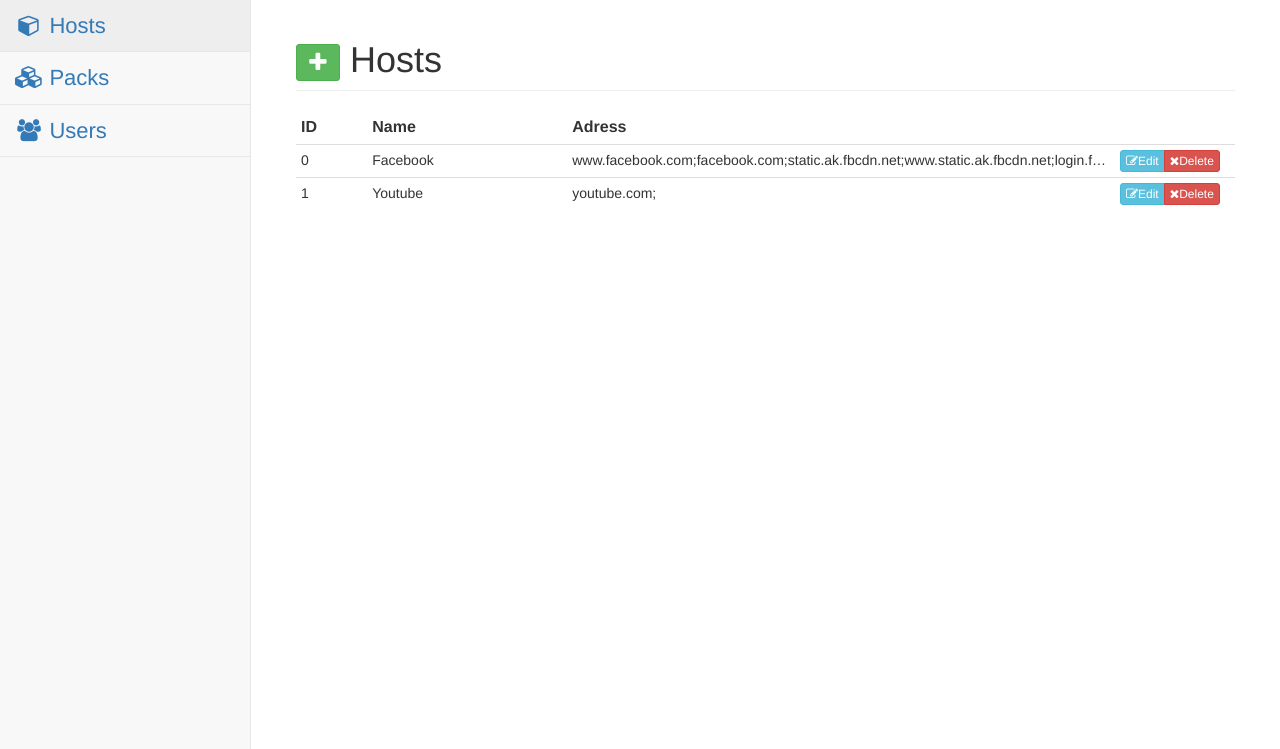
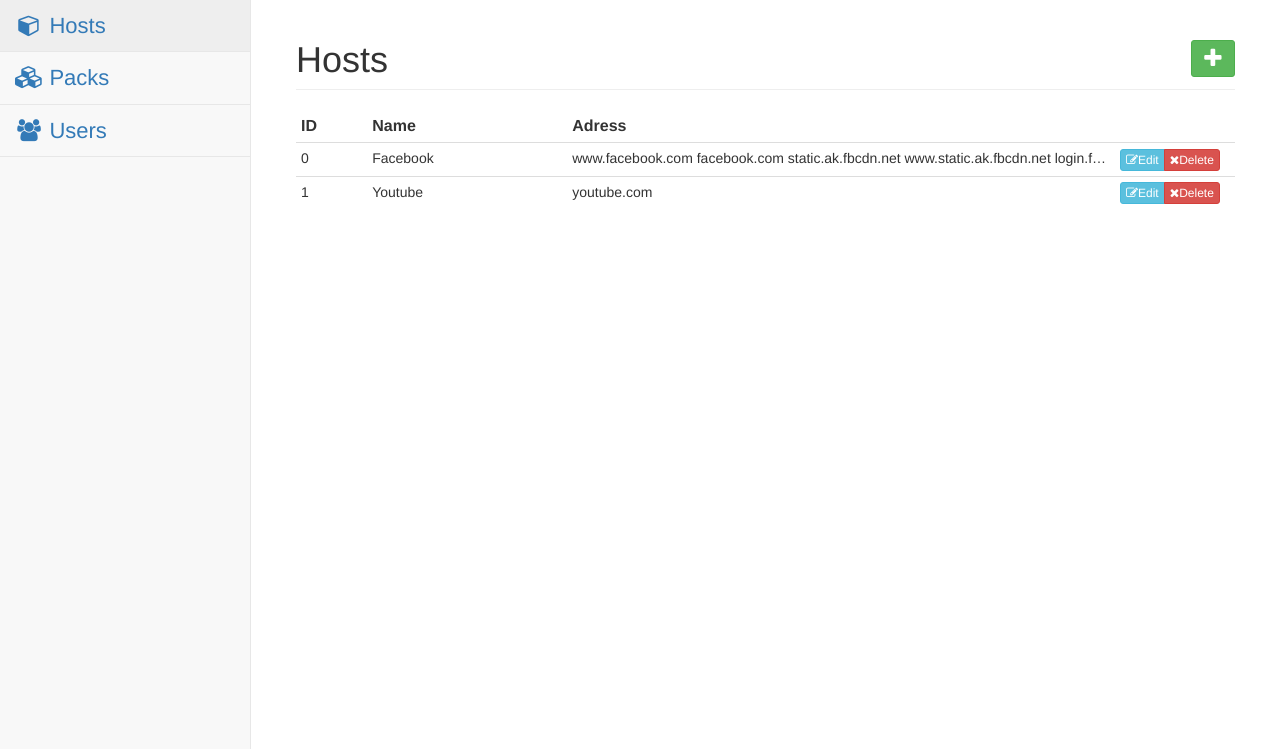
Before and after one commit to Davidblkx/WebFence.WebUI, a PHP site: page /hosts.php in a window 1280 px wide. Shown: the part 59-808 px from the top of the page. Run offline with PHP 8.4, Linux system fonts and the light colour scheme; the visitor is signed in with stand-in values (Sample User, id 1).

Commit message:
host.php 1.0 completed

```diff
--- a/css/modifier.css
+++ b/css/modifier.css
@@ -33,8 +33,21 @@ thead tr td{
     width: 120px;
 }
 
-.btn-addHost{
+.page-header .btn{
     font-size: 22px;
     width: 44px;
 }
+
+.page-header .right{
+    float: right;
+}
+
 /* ====================TABLES STYLES==================== */
+
+
+
+/* =====================FORM HOSTS====================== */
+#formHostEditor .textarea-hosts{
+    resize: none;
+}
+/* =====================FORM HOSTS====================== */
--- a/dbhosts.xml
+++ b/dbhosts.xml
@@ -1,18 +1,17 @@
 <?xml version="1.0"?>
 <hosts>
   <host id="0" name="Facebook">
-      <address>www.facebook.com</address>
-      <address>facebook.com</address>
-      <address>static.ak.fbcdn.net</address>
-      <address>www.static.ak.fbcdn.net</address>
-      <address>login.facebook.com</address>
-      <address>www.login.facebook.com</address>
-      <address>fbcdn.net</address>
-      <address>www.fbcdn.net</address>
-      <address>fbcdn.com</address>
-      <address>www.fbcdn.com</address>
-      <address>static.ak.connect.facebook.com</address>
-      <address>www.static.ak.connect.facebook.com</address>
+    <address>www.facebook.com&#xD;</address>
+    <address>facebook.com&#xD;</address>
+    <address>static.ak.fbcdn.net&#xD;</address>
+    <address>www.static.ak.fbcdn.net&#xD;</address>
+    <address>login.facebook.com&#xD;</address>
+    <address>www.login.facebook.com&#xD;</address>
+    <address>fbcdn.net&#xD;</address>
+    <address>www.fbcdn.net&#xD;</address>
+    <address>fbcdn.com;&#xD;</address>
+    <address>www.fbcdn.com&#xD;</address>
+    <address>static.ak.connect.facebook.com</address>
   </host>
   <host id="1" name="Youtube">
     <address>youtube.com</address>
--- a/hosts.php
+++ b/hosts.php
@@ -37,6 +37,10 @@ if($_SESSION['auth'] != 1 || !isset($_SESSION['user'])){//if user isn't authenti
 </head>
 
 <body>
+
+    <form method="POST" action="action.php?method=removehosts" id="formRemove">
+        <input type="hidden" id="formRemoveId" name="id">
+    </form>
 
     <div id="wrapper">
 
@@ -88,10 +92,11 @@ if($_SESSION['auth'] != 1 || !isset($_SESSION['user'])){//if user isn't authenti
                 <div class="row">
                     <div class="col-lg-12">
                         <h1 class="page-header">
-                          <a class="btn btn-success btn-xs btn-addHost">
-                            <i class="fa fa-plus"></i>
-                          </a>
+
                           Hosts
+                            <a class="btn btn-success btn-xs btn-addHost right">
+                                <i class="fa fa-plus"></i>
+                            </a>
                         </h1>
                         <table class="table table-hover table-condensed table-hosts">
                             <thead>
@@ -118,10 +123,11 @@ if($_SESSION['auth'] != 1 || !isset($_SESSION['user'])){//if user isn't authenti
                                 $lst = $itm->Hosts;
                                 $listHosts = '';
                                 foreach($lst as $hName){
-                                    $listHosts = $listHosts.$hName.";";
+                                    $listHosts = $listHosts.$hName."\n";
                                 }
 
-                                echo '<tr data-id="'.$id.'" data-name="'.$name.'">';
+                                echo '<tr data-id="'.$id.'" data-name="'.$name.
+                                    '" data-hosts="'.$listHosts.'" class="host-elem">';
 
                                 echo '<td class="host-id">'.$id.'</td>';
                                 echo '<td class="host-name">'.$name.'</td>';
@@ -148,6 +154,7 @@ if($_SESSION['auth'] != 1 || !isset($_SESSION['user'])){//if user isn't authenti
     </div>
     <!-- /#wrapper -->
 
+    <!-- MODAL -->
     <div class="modal fade" id="HostEditor" tabindex="-1" role="dialog" aria-labelledby="myModalLabel" aria-hidden="true">
       <div class="modal-dialog">
         <div class="modal-content">
@@ -156,11 +163,24 @@ if($_SESSION['auth'] != 1 || !isset($_SESSION['user'])){//if user isn't authenti
             <h4 class="modal-title" id="myModalLabel">Host Editor</h4>
           </div>
           <div class="modal-body">
-            <form id="formHostEditor" role="form">
+            <form id="formHostEditor" role="form" action="action.php?method=updatehosts" method="POST">
+                <!-- ID -->
+                <input type="hidden" name="id" id="form-id" >
+
+                <!-- NAME -->
               <div class="input-group">
                 <div class="input-group-addon"><i class="fa fa-pencil-square-o"></i></div>
-                <input type="text" class="form-control" id="hostName" placeholder="HostName">
+                <input type="text" class="form-control" id="form-name" name="name" placeholder="Name">
               </div>
+
+                <br />
+
+                <!-- Hosts -->
+                <div class="input-group">
+                    <div class="input-group-addon"><i class="fa fa-globe"></i></div>
+                    <textarea class="form-control textarea-hosts" id="form-hosts" rows="5"
+                              name="hosts" placeholder="Host Address, 1 per line"></textarea>
+                </div>
             </form>
           </div>
           <div class="modal-footer">
@@ -186,8 +206,38 @@ if($_SESSION['auth'] != 1 || !isset($_SESSION['user'])){//if user isn't authenti
 
     <script>
       $('.btn-addHost').click(function(){
-         $('#HostEditor').modal();
+
+          $('#form-id').val('');
+          $('#form-name').val('');
+          $('#form-hosts').val('');
+
+          $('#HostEditor').modal();
       });
+
+        $('.btnEdit').click(function(){
+            var id = $(this).data('id');
+            $('.host-elem').each(function(index){
+               if( $(this).data('id') === id){
+
+                   $('#form-id').val($(this).data('id'));
+                   $('#form-name').val($(this).data('name'));
+                   $('#form-hosts').val($(this).data('hosts'));
+
+                   $('#HostEditor').modal();
+                   return 1;
+               }
+            });
+        });
+
+        $('#btnHostEditor').click(function(){
+            $('#formHostEditor').submit();
+        });
+
+        $('.btnRemove').click(function(){
+            var id = $(this).data('id');
+            $('#formRemoveId').val(id);
+            $('#formRemove').submit();
+        });
     </script>
 
 </body>
--- a/hostsinterop.php
+++ b/hostsinterop.php
@@ -84,8 +84,8 @@ class dbHosts{
             return "NAME IN USE! CHOOSE AN EMPTY NAME";
         }
 
-        if(!empty($itm_id) && !empty($itm_name)){
-            return "NAME IN USE! CHOOSE AN EMPTY NAME";
+        if(!empty($itm_id) && empty($itm_name)){
+            return "INVALID NAME!";
         }
 
         if(empty($itm_id)){
@@ -111,6 +111,8 @@ class dbHosts{
             $hst->setAttribute("name", $itm->Name);
 
             foreach($itm->Hosts as $nAdr){
+                if(empty($nAdr))
+                    continue;
                 $adr = $xml->createElement("address");
                 $adr->nodeValue = $nAdr;
                 $hst->appendChild($adr);
```
Also changed, not shown: action.php (+49 -0 lines).
